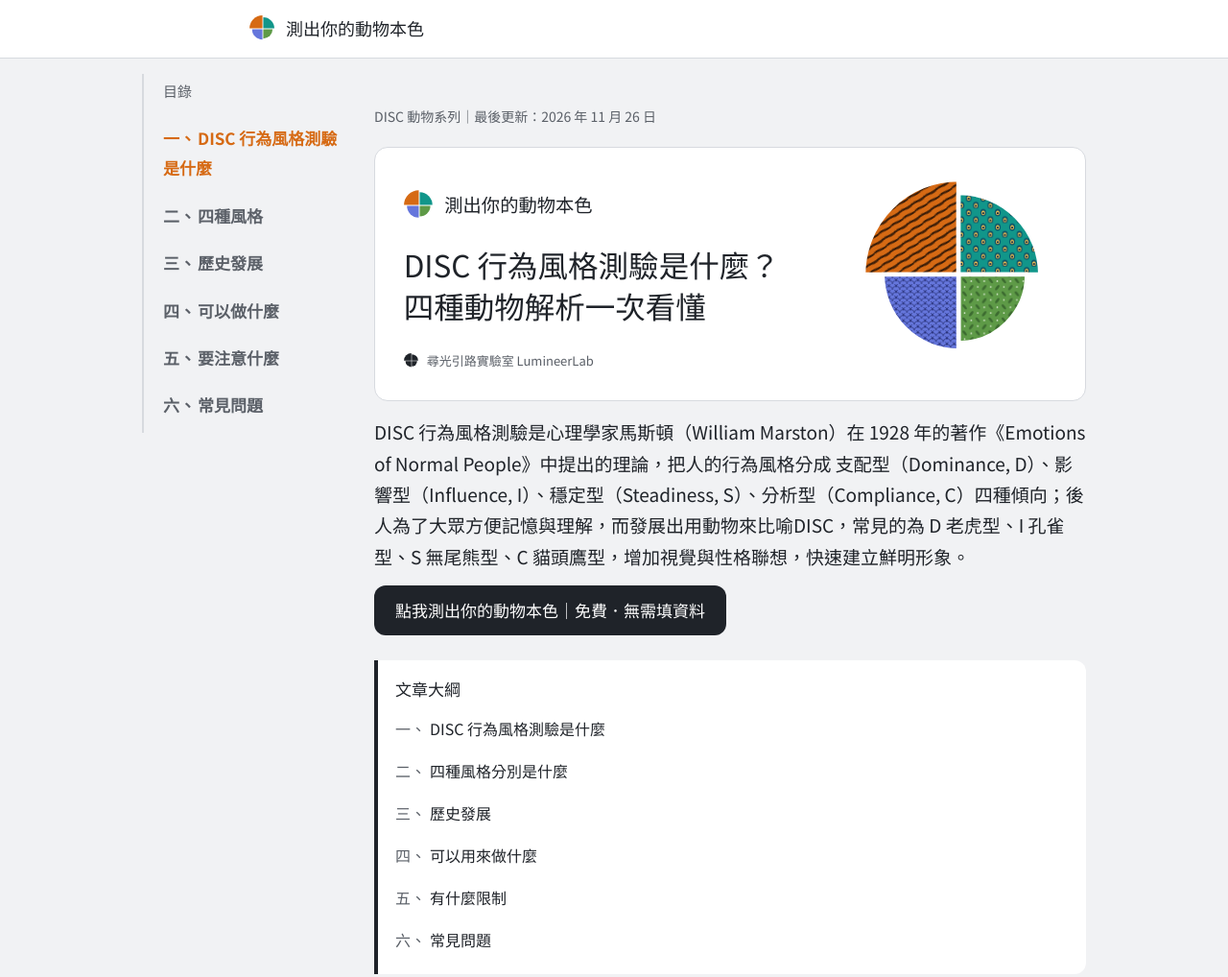
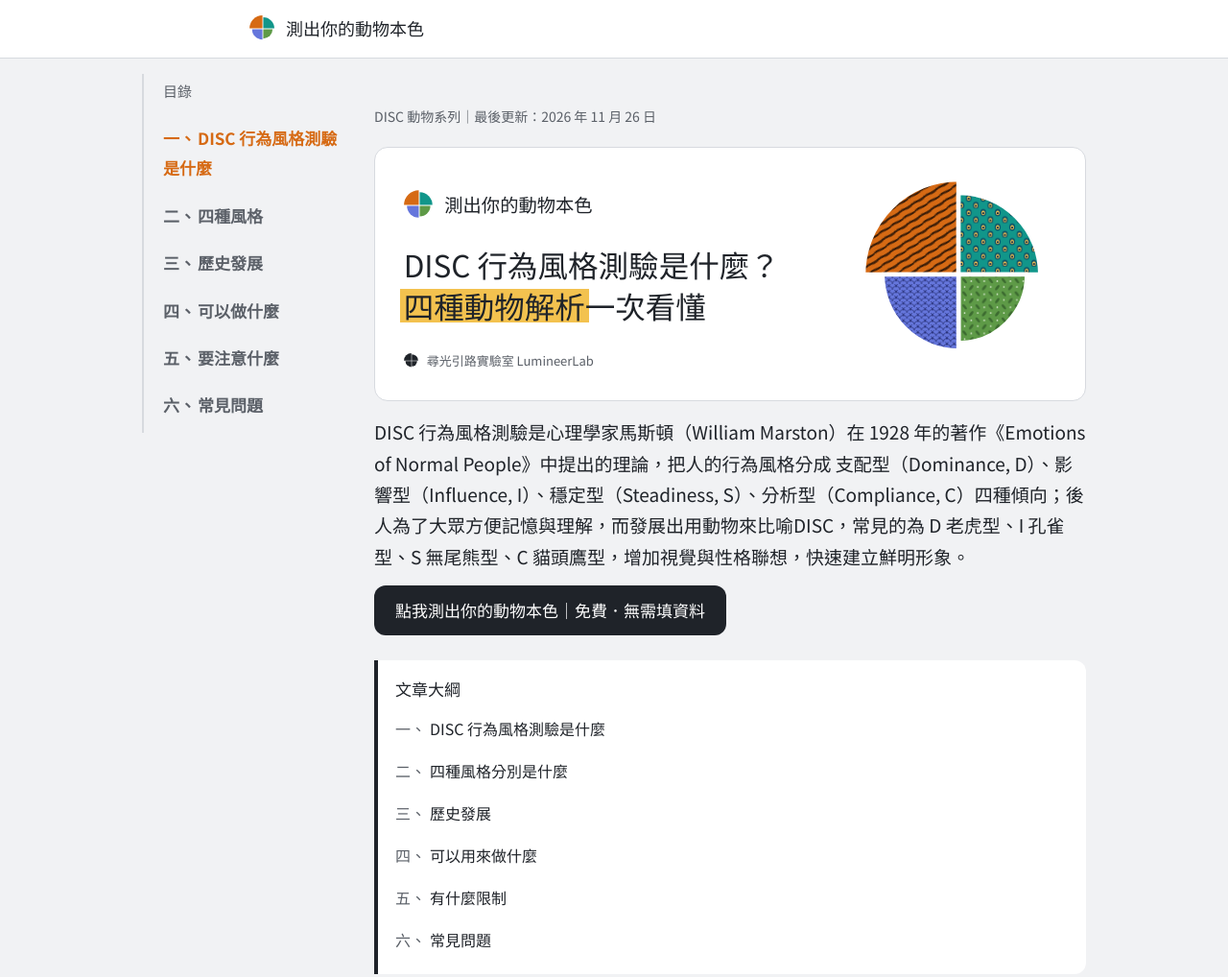
Before and after one commit to LuniHorn27/animal-colors-disc, a plain HTML site: page disc.html in a window 1280 px wide. Shown: the top 1018 px of the page at 96% size. Drawn offline with Linux system fonts and the light colour scheme; a web font is replaced by a local one.

Commit message:
disc.html：橫幅標題「四種動物解析」加黃色螢光筆
Co-Authored-By: Claude Sonnet 5.5 <noreply@anthropic.com>

```diff
--- a/disc.html
+++ b/disc.html
@@ -44,6 +44,7 @@ a{color:inherit;text-underline-offset:3px}
 .banner{display:grid;grid-template-columns:1fr 30%;grid-template-rows:1fr auto;gap:12px 4%;align-items:center;background:var(--surface);border:1px solid var(--line);border-radius:14px;padding:clamp(20px,4cqw,36px);margin:12px 0 16px}
 .bn-text{grid-row:1}.bn-brand{display:flex;align-items:center;gap:10px;margin:0 0 clamp(14px,3cqw,28px);font-family:var(--font-round);font-size:clamp(15px,2.6cqw,22px);color:var(--ink)}.bn-brand img{width:clamp(26px,4.4cqw,40px);height:auto}
 .in-text .banner h1{font-family:var(--font-round);font-weight:400;margin:0;color:var(--ink);font-size:clamp(20px,4.25cqw,44px);line-height:1.35;max-width:13.8em;word-break:keep-all}
+.banner h1 mark{background:linear-gradient(transparent 12%,#F3C24F 12% 90%,transparent 90%);color:#1F2329;padding:0 .12em;margin:0 -.12em;-webkit-box-decoration-break:clone;box-decoration-break:clone;border-radius:3px}
 .bn-quad{grid-column:2;grid-row:1/3;width:100%;height:auto;align-self:center}
 .bn-lab{grid-row:2;display:flex;align-items:center;gap:8px;margin:0;font-size:13px;color:var(--muted)}.bn-lab img{width:16px;height:16px}@media (prefers-color-scheme:dark){:root:not([data-theme="light"]) .bn-lab img{filter:invert(1)}}:root[data-theme="dark"] .bn-lab img{filter:invert(1)}
 @container (max-width:560px){.banner{grid-template-columns:1fr auto;padding:20px}.in-text .banner h1{font-size:calc((100cqw - 40px)/13.9)}.bn-quad{grid-column:2;grid-row:2;width:72px}.bn-text{grid-column:1/3}.bn-lab{grid-column:1}}
@@ -122,7 +123,7 @@ main{max-width:1080px}
     <div class="intro"><div class="in-text">
       <p class="kicker">DISC 動物系列｜最後更新：2026 年 11 月 26 日</p>
       <div class="bn-wrap"><div class="banner"><div class="bn-text"><p class="bn-brand"><img src="brand/logo-mark.svg" alt=""><span>測出你的動物本色</span></p>
-      <h1>DISC 行為風格測驗是什麼？四種動物解析一次看懂</h1></div>
+      <h1>DISC 行為風格測驗是什麼？<mark>四種動物解析</mark>一次看懂</h1></div>
       <svg class="bn-quad" viewBox="-8 -8 540 540" aria-hidden="true"><g stroke="var(--surface)" stroke-width="12" stroke-linejoin="round"><path d="M262 262L0 262A262 262 0 0 1 262 0Z" fill="url(#patD)"/><path d="M262 262L262 36.7A225.3 225.3 0 0 1 487.3 262Z" fill="url(#patI)"/><path d="M262 262L450.6 262A188.6 188.6 0 0 1 262 450.6Z" fill="url(#patS)"/><path d="M262 262L262 471.6A209.6 209.6 0 0 1 52.4 262Z" fill="url(#patC)"/></g></svg>
       <p class="bn-lab"><img src="brand/logo-mark-mono.svg" alt=""><span>尋光引路實驗室 LumineerLab</span></p></div></div>
       <p class="lead">DISC 行為風格測驗是心理學家馬斯頓（William Marston）在 1928 年的著作《Emotions of Normal People》中提出的理論，把人的行為風格分成 支配型（Dominance, D）、影響型（Influence, I）、穩定型（Steadiness, S）、分析型（Compliance, C）四種傾向；後人為了大眾方便記憶與理解，而發展出用動物來比喻DISC，常見的為 D 老虎型、I 孔雀型、S 無尾熊型、C 貓頭鷹型，增加視覺與性格聯想，快速建立鮮明形象。</p>
```
